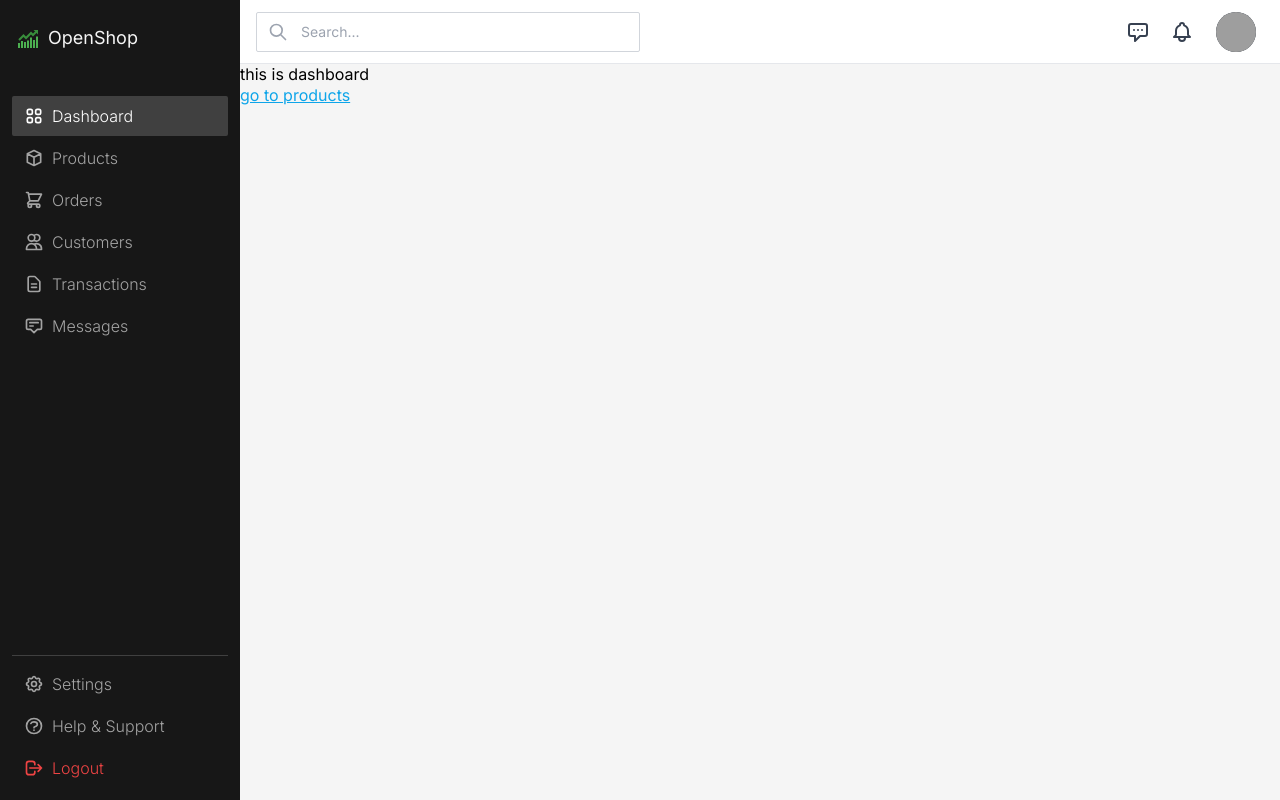
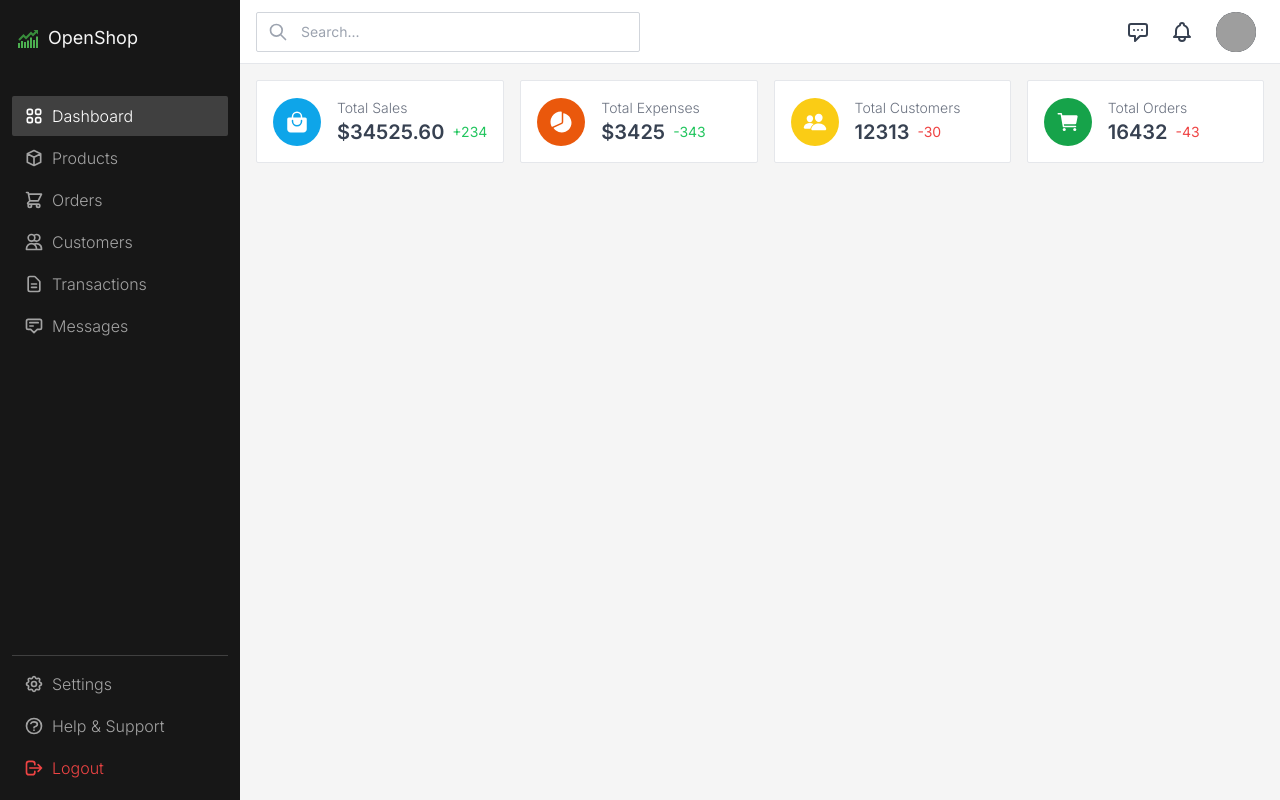
Before and after one commit to UchithmaSenevirathne/React-Dashboard, a React (Create React App) app: page / in a window 1280 px wide. Built offline with nearby package versions, Linux system fonts and the light colour scheme; grey boxes are pictures that could not be loaded.

Commit message:
create dashboard start grid

```diff
--- a/src/components/Dashboard.jsx
+++ b/src/components/Dashboard.jsx
@@ -1,11 +1,10 @@
 import React from 'react'
-import { Link } from 'react-router-dom'
+import DashboardStartsGrid from './DashboardStartsGrid'
 
 export default function Dashboard() {
     return(
-        <div>
-            <p>this is dashboard</p>
-            <Link to="/products" className='underline'>go to products</Link>
+        <div className='flex gap-4'>
+            <DashboardStartsGrid/>
         </div>
     )
 }
--- /dev/null
+++ b/src/components/DashboardStartsGrid.jsx
@@ -0,0 +1,63 @@
+import React from 'react'
+import { IoBagHandle, IoCart, IoPeople, IoPieChart } from 'react-icons/io5'
+
+function DashboardStartsGrid() {
+    return(
+        <div className="flex gap-4 w-full">
+            <BoxWrapper>
+                <div className='rounded-full h-12 w-12 flex items-center justify-center bg-sky-500'>
+                    <IoBagHandle className='text-2xl text-white'/>
+                </div>
+                <div className='pl-4'>
+                    <span className='text-sm text-gray-500 font-light'>Total Sales</span>
+                    <div className='flex items-center'>
+                        <strong className='text-xl text-gray-700 font-semibold'>$34525.60</strong>
+                        <span className='text-sm text-green-500 pl-2'>+234</span>
+                    </div>
+                </div>
+            </BoxWrapper>
+            <BoxWrapper>
+                <div className='rounded-full h-12 w-12 flex items-center justify-center bg-orange-600'>
+                    <IoPieChart className='text-2xl text-white' />
+                </div>
+                <div className='pl-4'>
+                    <span className='text-sm text-gray-500 font-light'>Total Expenses</span>
+                    <div className='flex items-center'>
+                        <strong className='text-xl text-gray-700 font-semibold'>$3425</strong>
+                        <span className='text-sm text-green-500 pl-2'>-343</span>
+                    </div>
+                </div>
+            </BoxWrapper>
+            <BoxWrapper>
+                <div className='rounded-full h-12 w-12 flex items-center justify-center bg-yellow-400'>
+                    <IoPeople className='text-2xl text-white' />
+                </div>
+                <div className='pl-4'>
+                    <span className='text-sm text-gray-500 font-light'>Total Customers</span>
+                    <div className='flex items-center'>
+                        <strong className='text-xl text-gray-700 font-semibold'>12313</strong>
+                        <span className='text-sm text-red-500 pl-2'>-30</span>
+                    </div>
+                </div>
+            </BoxWrapper>
+            <BoxWrapper>
+                <div className='rounded-full h-12 w-12 flex items-center justify-center bg-green-600'>
+                    <IoCart className='text-2xl text-white' />
+                </div>
+                <div className='pl-4'>
+                    <span className='text-sm text-gray-500 font-light'>Total Orders</span>
+                    <div className='flex items-center'>
+                        <strong className='text-xl text-gray-700 font-semibold'>16432</strong>
+                        <span className='text-sm text-red-500 pl-2'>-43</span>
+                    </div>
+                </div>
+            </BoxWrapper>
+        </div>
+    )
+}
+
+export default DashboardStartsGrid;
+
+function BoxWrapper({ children }) {
+    return <div className="bg-white rounded-sm p-4 flex-1 border border-gray-200 flex items-center">{children}</div>
+}
--- a/src/components/shared/Layout.jsx
+++ b/src/components/shared/Layout.jsx
@@ -7,9 +7,11 @@ export default function Layout() {
     return(
         <div className='flex flex-row bg-neutral-100 h-screen w-screen overflow-hidden'>
             <Sidebar/>
-            <div className='flex-1'>
+            <div className='flex-1 flex flex-col'>
                 <Header/>
-                <div>{<Outlet/>}</div>
+                <div className='flex-1 p-4 min-h-0 overflow-auto'>
+                    {<Outlet/>}
+                </div>
             </div>
         </div>
     )
```
